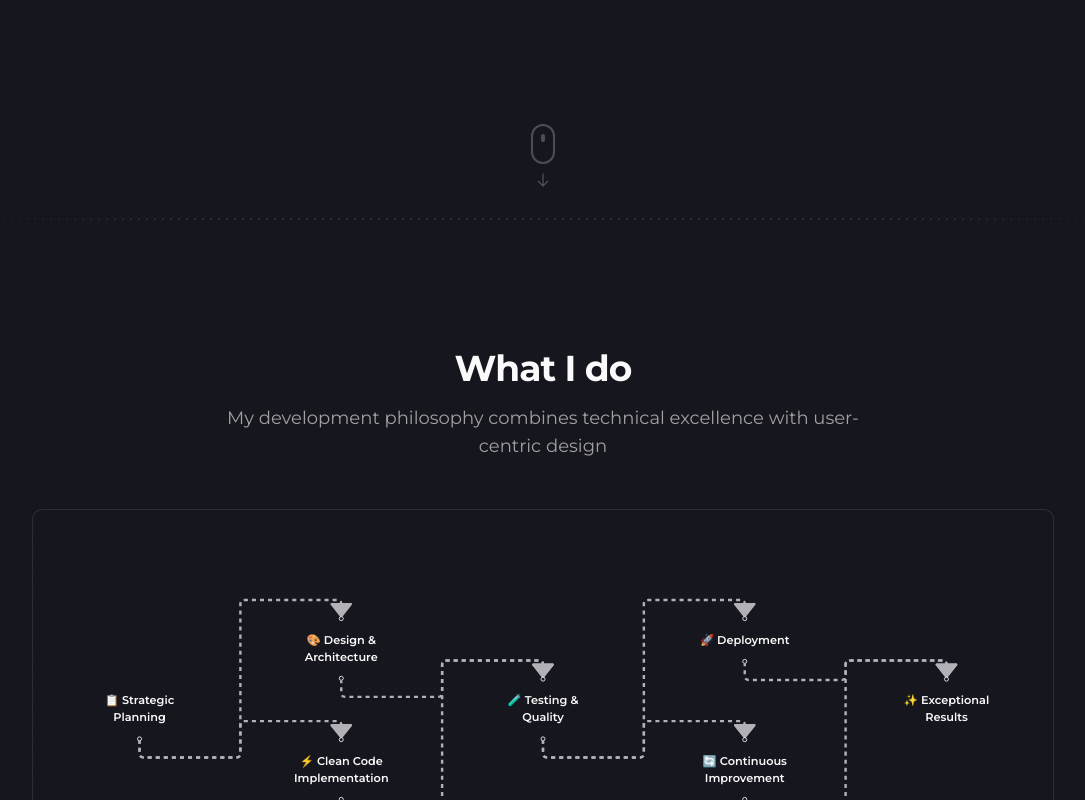
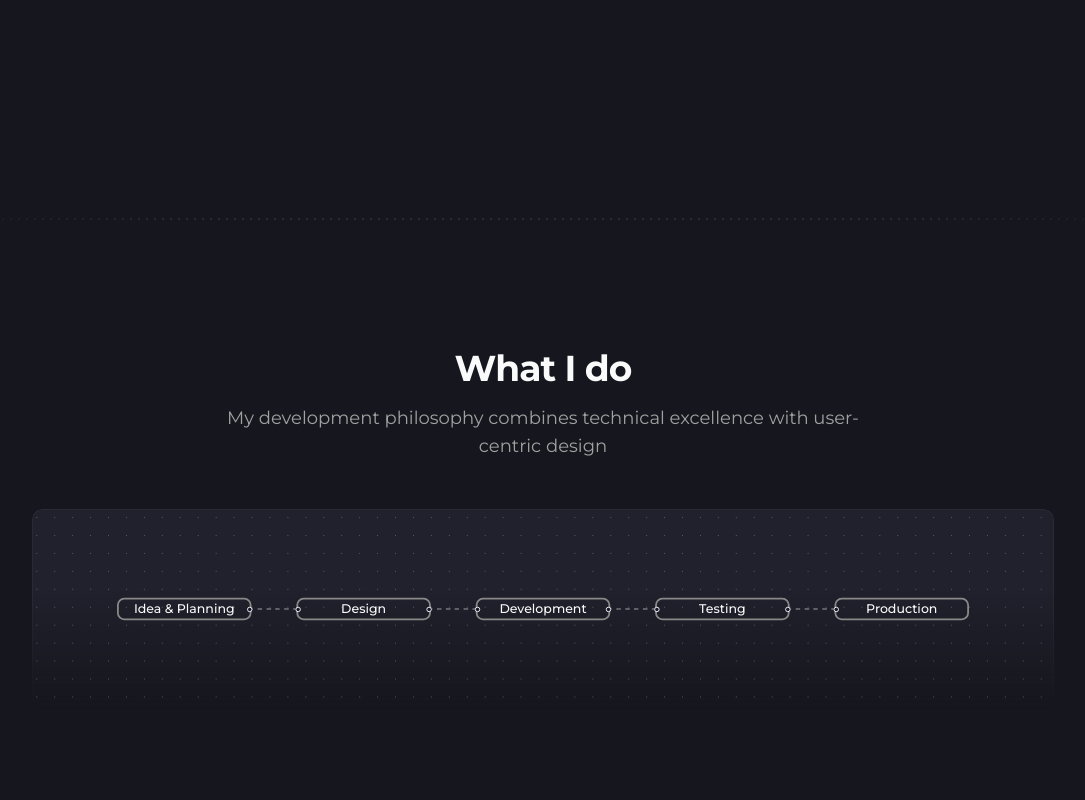
Before and after one commit to razked/portfolio, a Next.js app: page /about in a window 1280 px wide. Shown: the part 580-1380 px from the top of the page, without its empty margins (97-1182 px from the left). Built offline with nearby package versions, Linux system fonts and the light colour scheme.

Commit message:
fixed diagram

```diff
--- a/app/[locale]/page.tsx
+++ b/app/[locale]/page.tsx
@@ -69,24 +69,6 @@ export default function Home() {
                 <Link href="#contact">{t("hero.contact")}</Link>
               </Button>
             </div>
-          </div>
-
-          {/* Scroll Indicator */}
-          <div className="absolute bottom-8 left-1/2 -translate-x-1/2 flex flex-col items-center gap-2 opacity-40">
-            <div className="w-6 h-10 rounded-full border-2 border-muted-foreground flex items-start justify-center p-2">
-              <div className="w-1.5 h-2 bg-muted-foreground rounded-full"></div>
-            </div>
-            <svg
-              className="w-4 h-4 text-muted-foreground"
-              fill="none"
-              strokeLinecap="round"
-              strokeLinejoin="round"
-              strokeWidth="2"
-              viewBox="0 0 24 24"
-              stroke="currentColor"
-            >
-              <path d="M19 14l-7 7m0 0l-7-7m7 7V3"></path>
-            </svg>
           </div>
         </div>
 
--- a/components/workflow-diagram.tsx
+++ b/components/workflow-diagram.tsx
@@ -1,266 +1,200 @@
 "use client";
 
-import { useCallback } from "react";
+import { useEffect, useState } from "react";
 import {
   ReactFlow,
   Background,
-  addEdge,
-  useNodesState,
-  useEdgesState,
   type Node,
   type Edge,
-  type Connection,
-  MarkerType,
+  Position,
+  PanOnScrollMode,
 } from "@xyflow/react";
 import "@xyflow/react/dist/style.css";
-import { useTheme } from "next-themes";
 
-const initialNodes: Node[] = [
+const nodeStyle = {
+  background: "hsl(var(--card))",
+  border: "2px solid hsl(var(--border))",
+  borderRadius: "8px",
+  padding: "12px 24px",
+  fontSize: "14px",
+  color: "hsl(var(--foreground))",
+  fontWeight: "500",
+  width: "auto",
+  minWidth: "150px",
+  textAlign: "center" as const,
+};
+
+// Horizontal layout for desktop
+const horizontalNodes: Node[] = [
   {
     id: "1",
     type: "input",
-    data: { label: "📋 Strategic Planning" },
-    position: { x: 0, y: 125 },
-    style: {
-      background: "hsl(var(--primary))",
-      color: "hsl(var(--primary-foreground))",
-      border: "2px solid hsl(var(--primary))",
-      borderRadius: "12px",
-      padding: "16px",
-      fontSize: "14px",
-      fontWeight: "600",
-    },
+    data: { label: "Idea & Planning" },
+    position: { x: 0, y: 0 },
+    style: nodeStyle,
+    sourcePosition: Position.Right,
   },
   {
     id: "2",
-    data: { label: "🎨 Design & Architecture" },
-    position: { x: 250, y: 50 },
-    style: {
-      background: "hsl(var(--card))",
-      color: "hsl(var(--card-foreground))",
-      border: "2px solid hsl(var(--border))",
-      borderRadius: "12px",
-      padding: "16px",
-      fontSize: "14px",
-      fontWeight: "600",
-    },
+    data: { label: "Design" },
+    position: { x: 200, y: 0 },
+    style: nodeStyle,
+    sourcePosition: Position.Right,
+    targetPosition: Position.Left,
   },
   {
     id: "3",
-    data: { label: "⚡ Clean Code Implementation" },
-    position: { x: 250, y: 200 },
-    style: {
-      background: "hsl(var(--card))",
-      color: "hsl(var(--card-foreground))",
-      border: "2px solid hsl(var(--border))",
-      borderRadius: "12px",
-      padding: "16px",
-      fontSize: "14px",
-      fontWeight: "600",
-    },
+    data: { label: "Development" },
+    position: { x: 400, y: 0 },
+    style: nodeStyle,
+    sourcePosition: Position.Right,
+    targetPosition: Position.Left,
   },
   {
     id: "4",
-    data: { label: "🧪 Testing & Quality" },
-    position: { x: 500, y: 125 },
-    style: {
-      background: "hsl(var(--card))",
-      color: "hsl(var(--card-foreground))",
-      border: "2px solid hsl(var(--border))",
-      borderRadius: "12px",
-      padding: "16px",
-      fontSize: "14px",
-      fontWeight: "600",
-    },
+    data: { label: "Testing" },
+    position: { x: 600, y: 0 },
+    style: nodeStyle,
+    sourcePosition: Position.Right,
+    targetPosition: Position.Left,
   },
   {
     id: "5",
-    data: { label: "🚀 Deployment" },
-    position: { x: 750, y: 50 },
-    style: {
-      background: "hsl(var(--card))",
-      color: "hsl(var(--card-foreground))",
-      border: "2px solid hsl(var(--border))",
-      borderRadius: "12px",
-      padding: "16px",
-      fontSize: "14px",
-      fontWeight: "600",
-    },
-  },
-  {
-    id: "6",
-    data: { label: "🔄 Continuous Improvement" },
-    position: { x: 750, y: 200 },
-    style: {
-      background: "hsl(var(--card))",
-      color: "hsl(var(--card-foreground))",
-      border: "2px solid hsl(var(--border))",
-      borderRadius: "12px",
-      padding: "16px",
-      fontSize: "14px",
-      fontWeight: "600",
-    },
-  },
-  {
-    id: "7",
     type: "output",
-    data: { label: "✨ Exceptional Results" },
-    position: { x: 1000, y: 125 },
-    style: {
-      background: "hsl(var(--primary))",
-      color: "hsl(var(--primary-foreground))",
-      border: "2px solid hsl(var(--primary))",
-      borderRadius: "12px",
-      padding: "16px",
-      fontSize: "14px",
-      fontWeight: "600",
-    },
+    data: { label: "Production" },
+    position: { x: 800, y: 0 },
+    style: nodeStyle,
+    targetPosition: Position.Left,
   },
 ];
 
-const initialEdges: Edge[] = [
+// Vertical layout for mobile
+const verticalNodes: Node[] = [
+  {
+    id: "1",
+    type: "input",
+    data: { label: "Idea & Planning" },
+    position: { x: 50, y: 0 },
+    style: nodeStyle,
+    sourcePosition: Position.Bottom,
+  },
+  {
+    id: "2",
+    data: { label: "Design" },
+    position: { x: 50, y: 100 },
+    style: nodeStyle,
+    sourcePosition: Position.Bottom,
+    targetPosition: Position.Top,
+  },
+  {
+    id: "3",
+    data: { label: "Development" },
+    position: { x: 50, y: 200 },
+    style: nodeStyle,
+    sourcePosition: Position.Bottom,
+    targetPosition: Position.Top,
+  },
+  {
+    id: "4",
+    data: { label: "Testing" },
+    position: { x: 50, y: 300 },
+    style: nodeStyle,
+    sourcePosition: Position.Bottom,
+    targetPosition: Position.Top,
+  },
+  {
+    id: "5",
+    type: "output",
+    data: { label: "Production" },
+    position: { x: 50, y: 400 },
+    style: nodeStyle,
+    targetPosition: Position.Top,
+  },
+];
+
+const edges: Edge[] = [
   {
     id: "e1-2",
     source: "1",
     target: "2",
     animated: true,
-    type: "smoothstep",
-    style: { strokeWidth: 3 },
-    markerEnd: {
-      type: MarkerType.ArrowClosed,
-      width: 20,
-      height: 20,
-    },
   },
   {
-    id: "e1-3",
-    source: "1",
+    id: "e2-3",
+    source: "2",
     target: "3",
     animated: true,
-    type: "smoothstep",
-    style: { strokeWidth: 3 },
-    markerEnd: {
-      type: MarkerType.ArrowClosed,
-      width: 20,
-      height: 20,
-    },
-  },
-  {
-    id: "e2-4",
-    source: "2",
-    target: "4",
-    animated: true,
-    type: "smoothstep",
-    style: { strokeWidth: 3 },
-    markerEnd: {
-      type: MarkerType.ArrowClosed,
-      width: 20,
-      height: 20,
-    },
   },
   {
     id: "e3-4",
     source: "3",
     target: "4",
     animated: true,
-    type: "smoothstep",
-    style: { strokeWidth: 3 },
-    markerEnd: {
-      type: MarkerType.ArrowClosed,
-      width: 20,
-      height: 20,
-    },
   },
   {
     id: "e4-5",
     source: "4",
     target: "5",
     animated: true,
-    type: "smoothstep",
-    style: { strokeWidth: 3 },
-    markerEnd: {
-      type: MarkerType.ArrowClosed,
-      width: 20,
-      height: 20,
-    },
-  },
-  {
-    id: "e4-6",
-    source: "4",
-    target: "6",
-    animated: true,
-    type: "smoothstep",
-    style: { strokeWidth: 3 },
-    markerEnd: {
-      type: MarkerType.ArrowClosed,
-      width: 20,
-      height: 20,
-    },
-  },
-  {
-    id: "e5-7",
-    source: "5",
-    target: "7",
-    animated: true,
-    type: "smoothstep",
-    style: { strokeWidth: 3 },
-    markerEnd: {
-      type: MarkerType.ArrowClosed,
-      width: 20,
-      height: 20,
-    },
-  },
-  {
-    id: "e6-7",
-    source: "6",
-    target: "7",
-    animated: true,
-    type: "smoothstep",
-    style: { strokeWidth: 3 },
-    markerEnd: {
-      type: MarkerType.ArrowClosed,
-      width: 20,
-      height: 20,
-    },
   },
 ];
 
 export function WorkflowDiagram() {
-  const { theme } = useTheme();
-  const [nodes, , onNodesChange] = useNodesState(initialNodes);
-  const [edges, setEdges, onEdgesChange] = useEdgesState(initialEdges);
+  const [isMounted, setIsMounted] = useState(false);
+  const [isMobile, setIsMobile] = useState(false);
 
-  const onConnect = useCallback(
-    (params: Connection) => setEdges((eds) => addEdge(params, eds)),
-    [setEdges]
-  );
+  useEffect(() => {
+    setIsMounted(true);
+    const checkMobile = () => {
+      setIsMobile(window.innerWidth < 768);
+    };
+    checkMobile();
+    window.addEventListener("resize", checkMobile);
+    return () => window.removeEventListener("resize", checkMobile);
+  }, []);
+
+  if (!isMounted) {
+    return <div className="h-[500px] md:h-[200px] w-full" />;
+  }
 
   return (
-    <div className="h-[400px] w-full rounded-lg border border-border bg-background overflow-hidden">
+    <div className="h-[500px] md:h-[200px] w-full workflow-diagram">
+      <style
+        dangerouslySetInnerHTML={{
+          __html: `
+          .workflow-diagram .react-flow__node {
+            border: 2px solid #888 !important;
+            border-radius: 8px !important;
+            padding: 0 !important;
+          }
+          .workflow-diagram .react-flow__node-default,
+          .workflow-diagram .react-flow__node-input,
+          .workflow-diagram .react-flow__node-output {
+            border: 2px solid #888 !important;
+            padding: 0 !important;
+          }
+        `,
+        }}
+      />
       <ReactFlow
-        nodes={nodes}
+        nodes={isMobile ? verticalNodes : horizontalNodes}
         edges={edges}
-        onNodesChange={onNodesChange}
-        onEdgesChange={onEdgesChange}
-        onConnect={onConnect}
         fitView
-        attributionPosition="bottom-left"
-        proOptions={{ hideAttribution: true }}
+        fitViewOptions={{
+          padding: 0.2,
+          includeHiddenNodes: false,
+        }}
         nodesDraggable={false}
         nodesConnectable={false}
         elementsSelectable={false}
-        panOnScroll={false}
-        panOnDrag={false}
         zoomOnScroll={false}
         zoomOnPinch={false}
-        zoomOnDoubleClick={false}
+        panOnDrag={false}
         preventScrolling={false}
-        defaultEdgeOptions={{
-          animated: true,
-          style: { strokeWidth: 3, stroke: "#888" },
-        }}
+        panOnScroll={false}
+        proOptions={{ hideAttribution: true }}
       >
-        <Background color="#3a3b50" gap={16} />
+        <Background />
       </ReactFlow>
     </div>
   );
```
